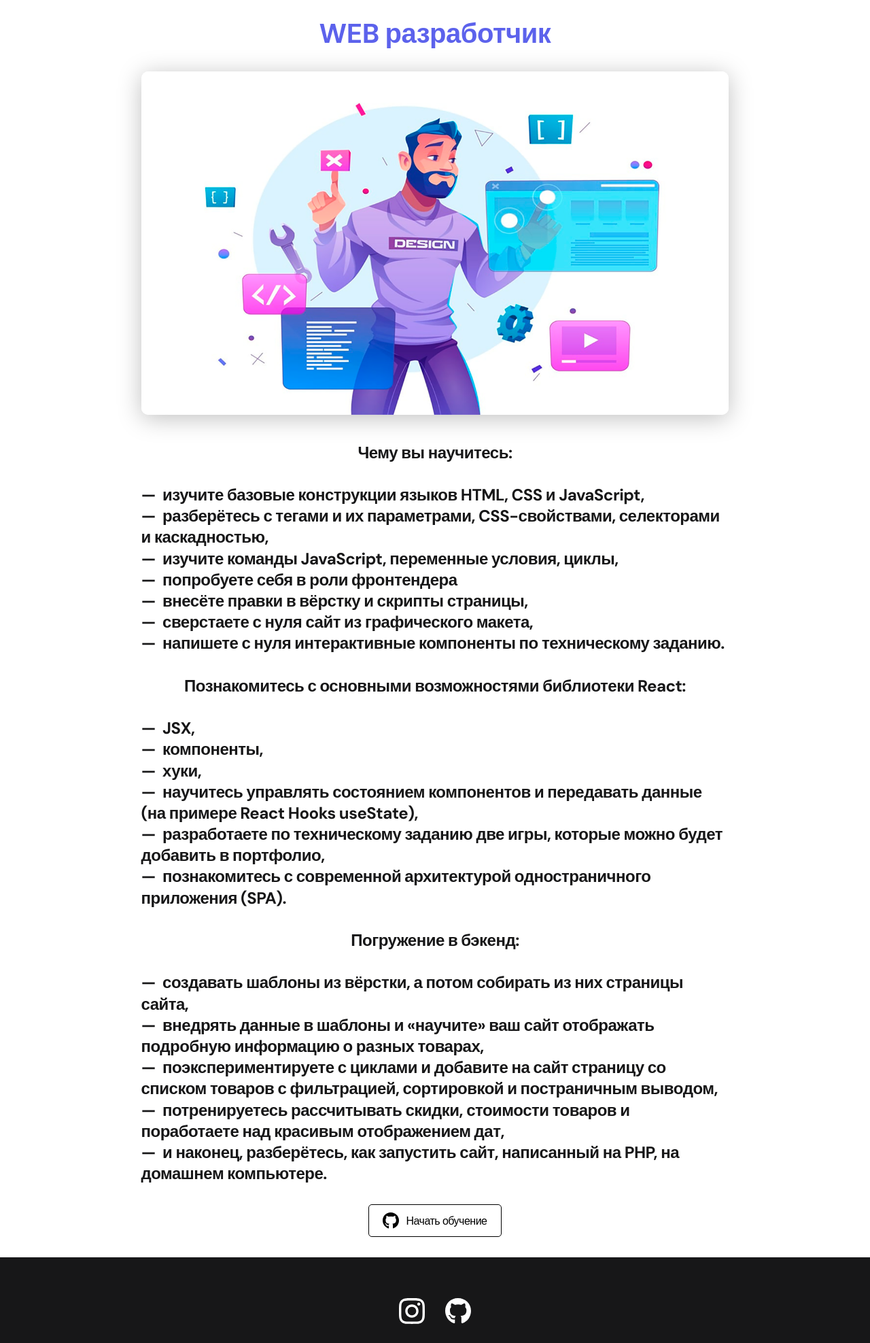
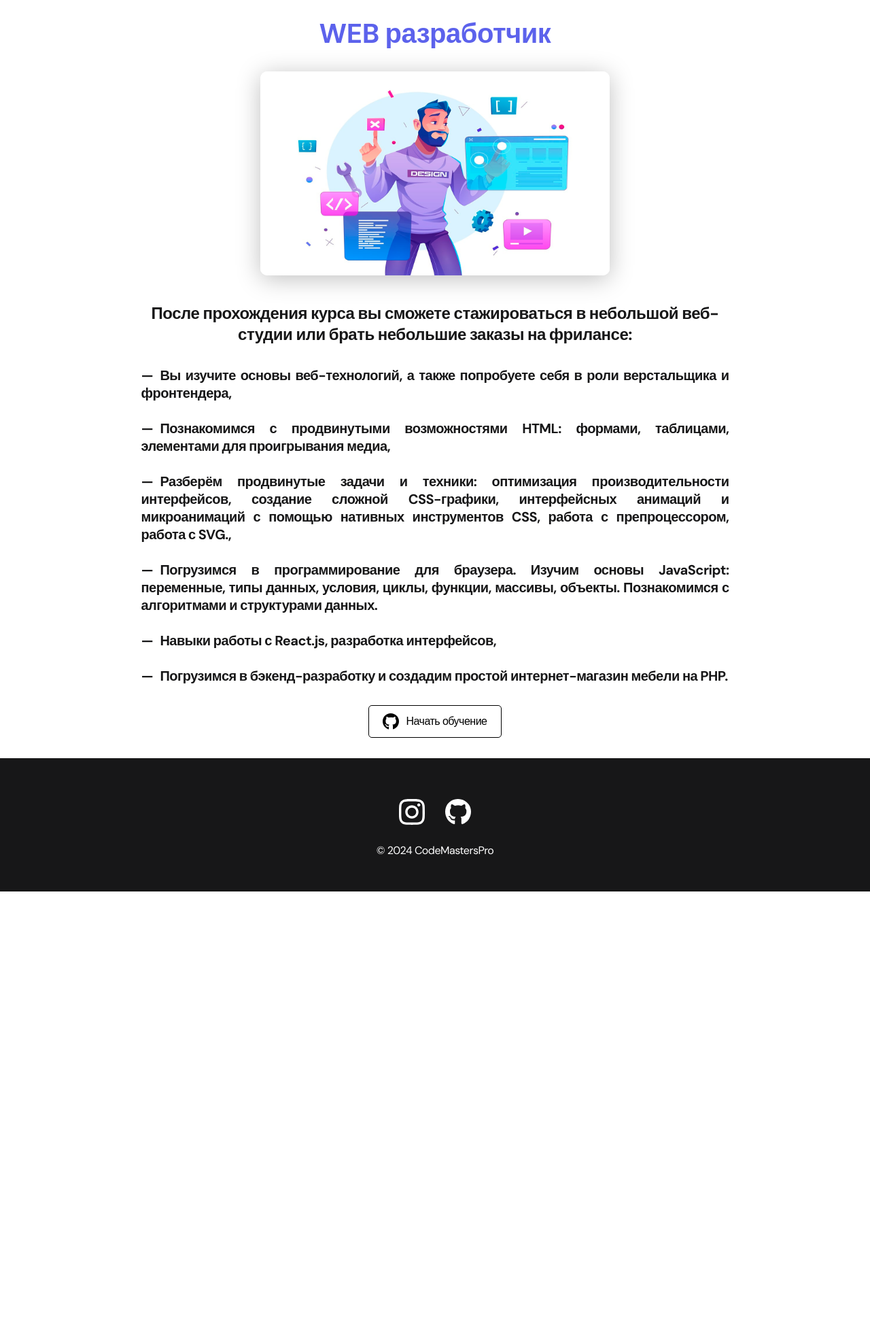
Before and after one commit to hetzer04/CodeMastersPro, a PHP site: page /directs/web.html in a window 1280 px wide. Shown: the part 87-2062 px from the top of the page at 68% size. After the commit the page ends 1398 px from the top, so only its background shows below. Run offline with PHP 8.4, Linux system fonts and the light colour scheme; some libraries are stand-ins or nearby versions.

Commit message:
24.01.24

```diff
--- a/css/main.css
+++ b/css/main.css
@@ -1112,9 +1112,13 @@ body::-webkit-scrollbar {
     }
   }
 
-
+.web, .java {
+  height: 300px;
+}
   .content{
-    text-align: left;
+    width:100%;
+    text-align: justify;
+    font-size: 20px;
   }
   .content li::before{
     content: "—";
--- a/directs/web.html
+++ b/directs/web.html
@@ -50,45 +50,20 @@
 
                 <h1 class="title-1">WEB разработчик</h1>
 
-                <img src="../img/projects/01.png" alt="" class="project-details__cover">
+                <img src="../img/projects/01.png" alt="" class="project-details__cover web">
 
                 <div class="project-details__desc">
-                    <h4>Чему вы научитесь:</h4>
+                    <h4>После прохождения курса вы сможете стажироваться в небольшой веб-студии или брать небольшие заказы на фрилансе:</h4>
                     <br>
-                    <ul class="content">
-                        <li>изучите базовые конструкции языков HTML, CSS и JavaScript,</li>
-                        <li>разберётесь с тегами и их параметрами, CSS-свойствами, селекторами и каскадностью,</li>
-                        <li>изучите команды JavaScript, переменные условия, циклы,</li>
-                        <li>попробуете себя в роли фронтендера
-                            <ul>
-                                <li>внесёте правки в вёрстку и скрипты страницы,</li>
-                                <li>сверстаете с нуля сайт из графического макета,</li>
-                                <li>напишете с нуля интерактивные компоненты по техническому заданию.</li>
 
-                            </ul>
-                        </li>
+                       <ul class="content">
+                        <p><li>Вы изучите основы веб-технологий, а также попробуете себя в роли верстальщика и фронтендера,</li><br/></p>
+                        <p><li>Познакомимся с продвинутыми возможностями HTML: формами, таблицами, элементами для проигрывания медиа,</li><br/></p>
+                        <p><li>Разберём продвинутые задачи и техники: оптимизация производительности интерфейсов, создание сложной CSS-графики, интерфейсных анимаций и микроанимаций с помощью нативных инструментов CSS, работа с препроцессором, работа с SVG.,</li><br/></p>
+                        <p><li>Погрузимся в программирование для браузера. Изучим основы JavaScript: переменные, типы данных, условия, циклы, функции, массивы, объекты. Познакомимся с алгоритмами и структурами данных.</li><br/></p>
+                        <p><li>Навыки работы с React.js, разработка интерфейсов,</li><br/></p>
+                        <p><li>Погрузимся в бэкенд-разработку и создадим простой интернет-магазин мебели на PHP.</li></p>
                     </ul>
-                    <br>
-                        <h4>Познакомитесь с основными возможностями библиотеки React:</h4>
-                        <br>
-                        <ul class="content">
-                            <li>JSX,</li>
-                            <li>компоненты,</li>
-                            <li>хуки,</li>
-                            <li>научитесь управлять состоянием компонентов и передавать данные (на примере React Hooks useState),</li>
-                            <li>разработаете по техническому заданию две игры, которые можно будет добавить в портфолио,</li>
-                            <li>познакомитесь с современной архитектурой одностраничного приложения (SPA).</li>
-                        </ul>
-                        <br>
-                        <h4>Погружение в бэкенд:</h4>
-                        <br>
-                        <ul class="content">
-                            <li>создавать шаблоны из вёрстки, а потом собирать из них страницы сайта,</li>
-                            <li>внедрять данные в шаблоны и «научите» ваш сайт отображать подробную информацию о разных товарах,</li>
-                            <li>поэкспериментируете с циклами и добавите на сайт страницу со списком товаров с фильтрацией, сортировкой и постраничным выводом,</li>
-                            <li>потренируетесь рассчитывать скидки, стоимости товаров и поработаете над красивым отображением дат,</li>
-                            <li>и наконец, разберётесь, как запустить сайт, написанный на PHP, на домашнем компьютере.</li>
-                        </ul>
 
                 </div>
 
```
Also changed, not shown: directs/java.html (+30 -14 lines).
